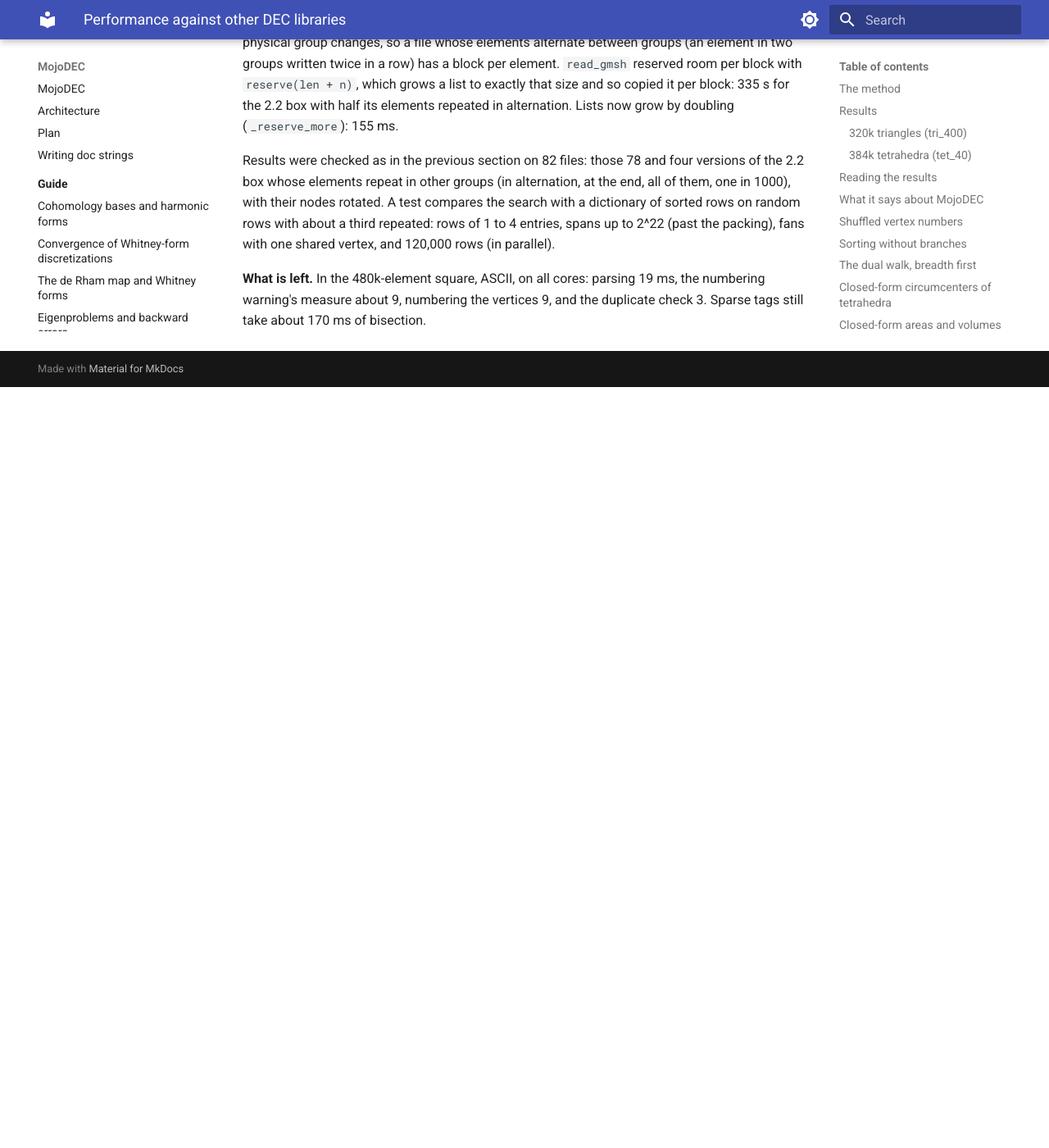
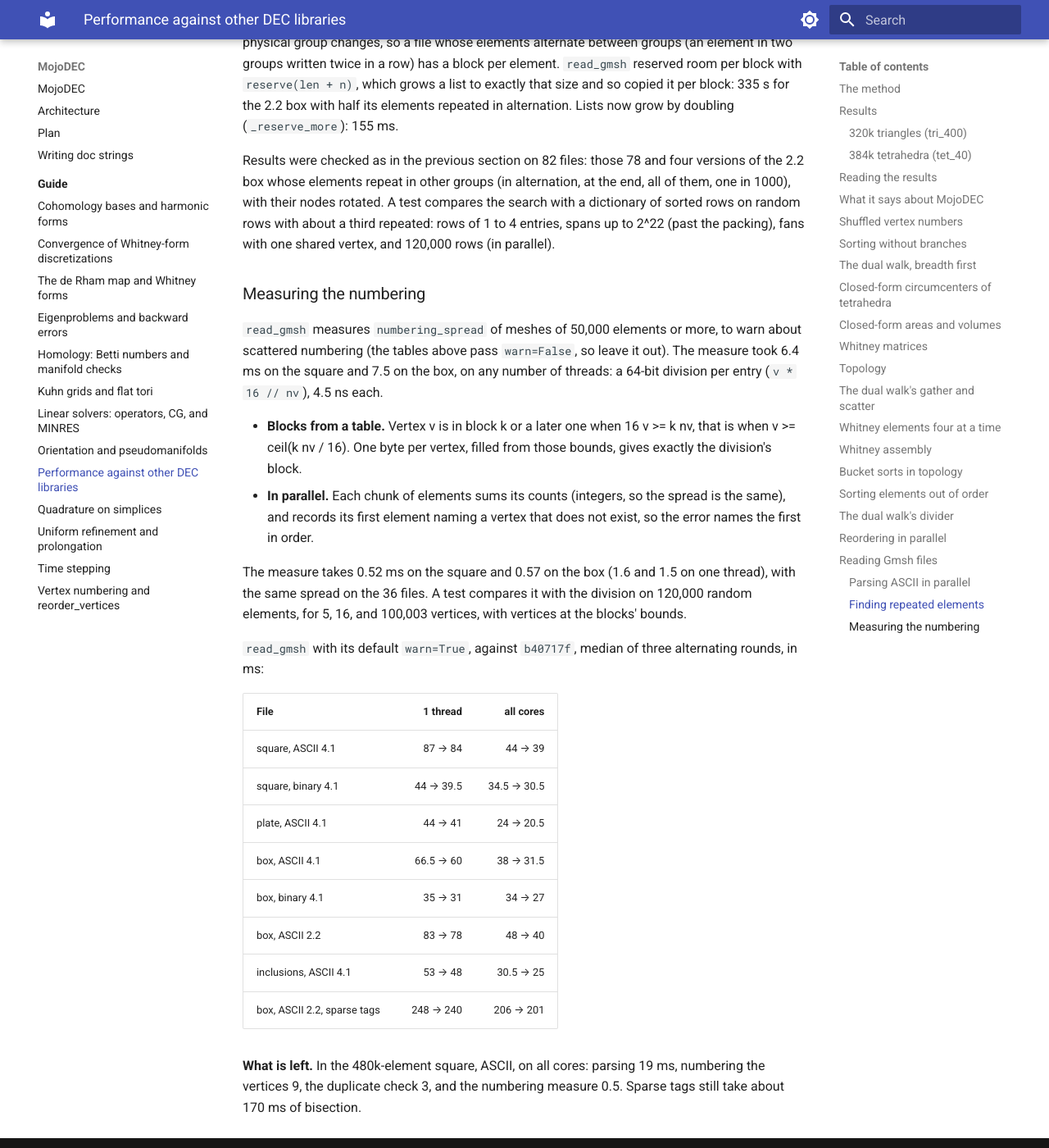
Before and after one commit to bpr/MojoDEC, an MkDocs documentation site: the page built from docs/guide/performance.md, in a window 1280 px wide and 1400 px high, scrolled down 28221 px. Shown: the whole window at 82% size. Built offline with MkDocs 1.6.1 and Material for MkDocs 9.7.7, drawn with Linux system fonts in a browser that asks for light colours; before the commit the page ends 28693 px from its top, so only the background shows below that.

Commit message:
numbering_spread: blocks from a table, in parallel (6.4 ms to 0.5); read_gmsh 4-8 ms faster

```diff
--- a/docs/guide/performance.md
+++ b/docs/guide/performance.md
@@ -1192,7 +1192,41 @@ rows on random rows with about a third repeated: rows of 1 to 4
 entries, spans up to 2^22 (past the packing), fans with one shared vertex, and
 120,000 rows (in parallel).
 
+### Measuring the numbering
+
+`read_gmsh` measures `numbering_spread` of meshes of 50,000 elements or
+more, to warn about scattered numbering (the tables above pass
+`warn=False`, so leave it out). The measure took 6.4 ms on the square
+and 7.5 on the box, on any number of threads: a 64-bit division per
+entry (`v * 16 // nv`), 4.5 ns each.
+
+- **Blocks from a table.** Vertex v is in block k or a later one when
+  16 v >= k nv, that is when v >= ceil(k nv / 16). One byte per vertex,
+  filled from those bounds, gives exactly the division's block.
+- **In parallel.** Each chunk of elements sums its counts (integers, so
+  the spread is the same), and records its first element naming a
+  vertex that does not exist, so the error names the first in order.
+
+The measure takes 0.52 ms on the square and 0.57 on the box (1.6 and
+1.5 on one thread), with the same spread on the 36 files. A test
+compares it with the division on 120,000 random elements, for 5, 16,
+and 100,003 vertices, with vertices at the blocks' bounds.
+
+`read_gmsh` with its default `warn=True`, against `b40717f`, median of
+three alternating rounds, in ms:
+
+| File | 1 thread | all cores |
+|---|---:|---:|
+| square, ASCII 4.1 | 87 → 84 | 44 → 39 |
+| square, binary 4.1 | 44 → 39.5 | 34.5 → 30.5 |
+| plate, ASCII 4.1 | 44 → 41 | 24 → 20.5 |
+| box, ASCII 4.1 | 66.5 → 60 | 38 → 31.5 |
+| box, binary 4.1 | 35 → 31 | 34 → 27 |
+| box, ASCII 2.2 | 83 → 78 | 48 → 40 |
+| inclusions, ASCII 4.1 | 53 → 48 | 30.5 → 25 |
+| box, ASCII 2.2, sparse tags | 248 → 240 | 206 → 201 |
+
 **What is left.** In the 480k-element square, ASCII, on all cores:
-parsing 19 ms, the numbering warning's measure about 9, numbering the
-vertices 9, and the duplicate check 3. Sparse tags still take about 170
-ms of bisection.
+parsing 19 ms, numbering the vertices 9, the duplicate check 3, and the
+numbering measure 0.5. Sparse tags still take about 170 ms of
+bisection.
--- a/docs/plan.md
+++ b/docs/plan.md
@@ -131,11 +131,10 @@ all cores.
 - **`reorder_vertices`** (20 / 13 ms on `tet_40`, from 24 / 22; see
   [performance](guide/performance.md#reordering-in-parallel)): the
   radix sort of the Morton codes is serial, 2–4 ms.
-- **`read_gmsh`** (42 ms for a 480k-triangle ASCII file on all cores,
-  81 on one thread, 29 binary; see
-  [performance](guide/performance.md#finding-repeated-elements)):
-  parsing takes 19 ms, the numbering warning's measure about 9,
-  numbering 9. Tags that span more than 4 times their number are still
+- **`read_gmsh`** (39 ms for a 480k-triangle ASCII file on all cores
+  with its numbering warning, 84 on one thread, 30.5 binary; see
+  [performance](guide/performance.md#measuring-the-numbering)):
+  parsing takes 19 ms, numbering 9. Tags that span more than 4 times their number are still
   bisected, about 170 ms on a 438k-tetrahedron file. A 2.2 file whose
   elements alternate physical groups has a block per element: 155 ms
   for the 2.2 box with half its elements repeated, against 39.
```
Also changed, not shown: AGENTS.md (+4 -1 lines), 2 other files.
